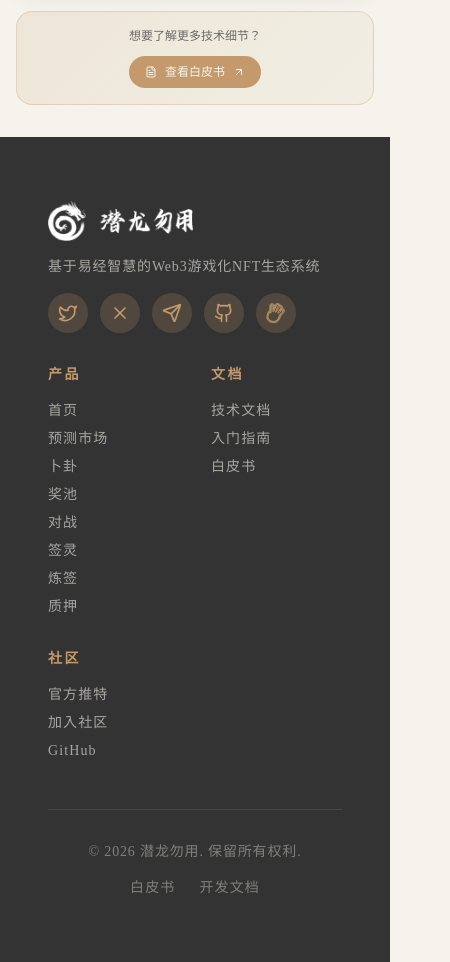
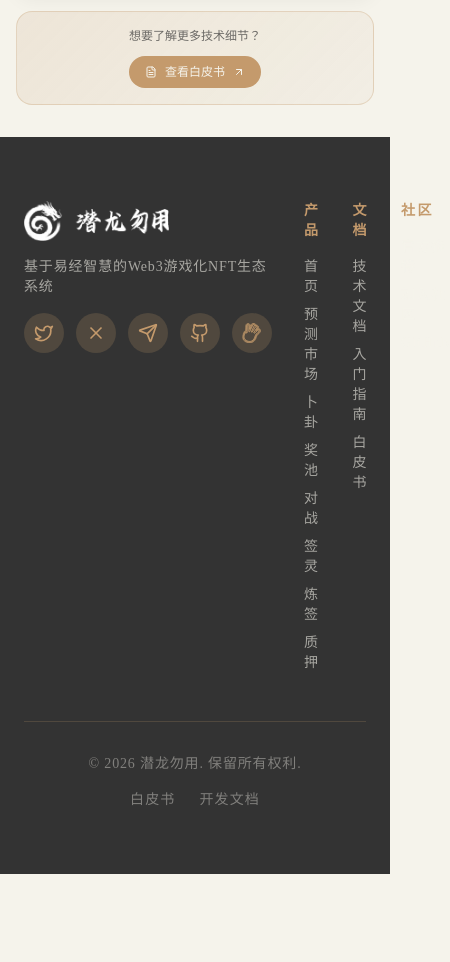
Before and after one commit to Groux0705/qlwy-website, a React (Vite) app: page /docs in a window 390 px wide. Shown: the part 980-1942 px from the top of the page, 450 px wide, since content can reach past the window. After the commit the page ends 1854 px from the top, so only its background shows below. Built offline with nearby package versions, Linux system fonts and the light colour scheme; a web font is replaced by a local one.

Commit message:
refactor: update Footer component layout and styling
- Adjust padding and grid structure for improved responsiveness
- Align link columns to the right for better visual organization
- Enhance footer content presentation with updated flex properties

```diff
--- a/src/components/Footer.tsx
+++ b/src/components/Footer.tsx
@@ -25,12 +25,12 @@ const footerLinks = {
 
 export function Footer() {
   return (
-    <footer className="px-12 py-16 md:px-24" style={{ background: '#333333' }}>
+    <footer className="px-6 py-16 md:px-12 lg:px-24" style={{ background: '#333333' }}>
       <div className="mx-auto max-w-7xl">
         {/* Main Footer Content */}
-        <div className="grid grid-cols-2 md:grid-cols-4 gap-8 mb-12">
+        <div className="grid grid-cols-[auto_1fr] md:grid-cols-[auto_1fr] gap-8 mb-12">
           {/* Logo & Social */}
-          <div className="col-span-2 md:col-span-1">
+          <div className="flex flex-col items-start">
             <div className="flex items-center gap-2 mb-4">
               <img src="/images/logo.png" alt="潜龙勿用" className="h-10 w-auto" style={{ filter: 'brightness(0) invert(1)' }} />
             </div>
@@ -89,7 +89,8 @@ export function Footer() {
             </div>
           </div>
 
-          {/* Link Columns */}
+          {/* Link Columns - right aligned */}
+          <div className="flex justify-end gap-8">
             {Object.entries(footerLinks).map(([title, links]) => (
               <div key={title}>
                 <h4 className="classical-footer-title text-sm mb-4" style={{ color: '#C49A6C' }}>
@@ -109,6 +110,7 @@ export function Footer() {
                 </div>
               </div>
             ))}
+          </div>
         </div>
 
         {/* Bottom Bar */}
```
Lines whose indentation alone changed are shown as unchanged.
